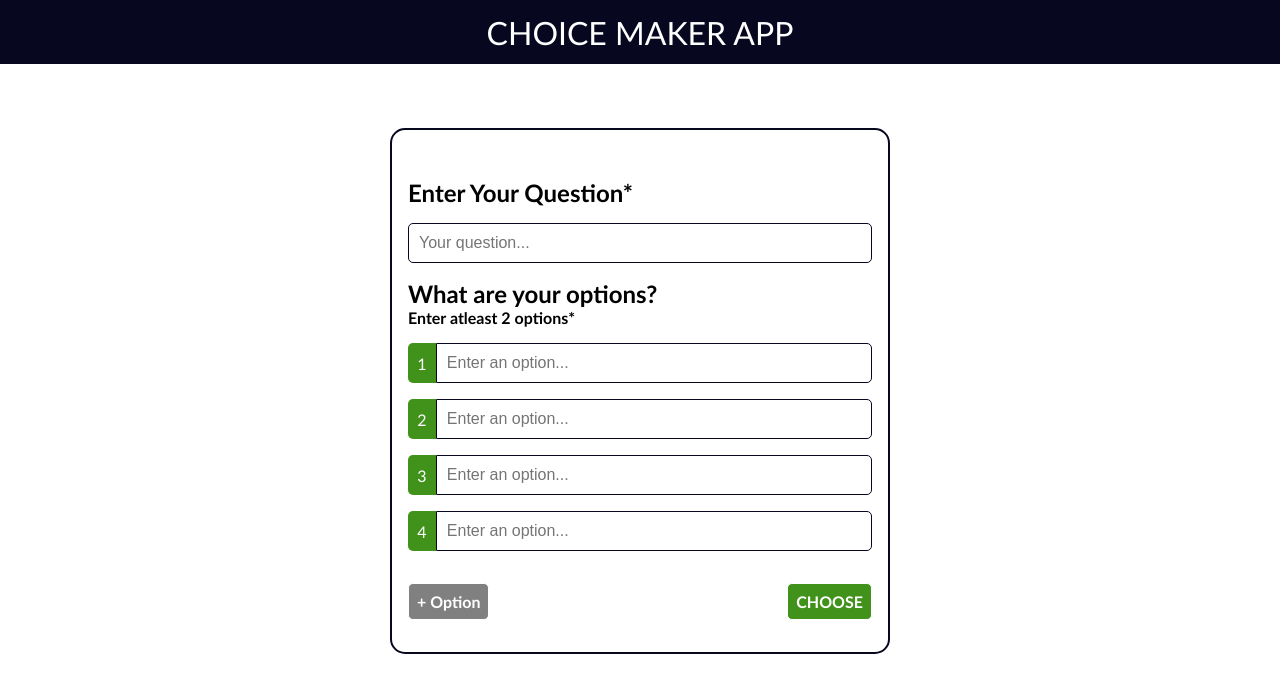
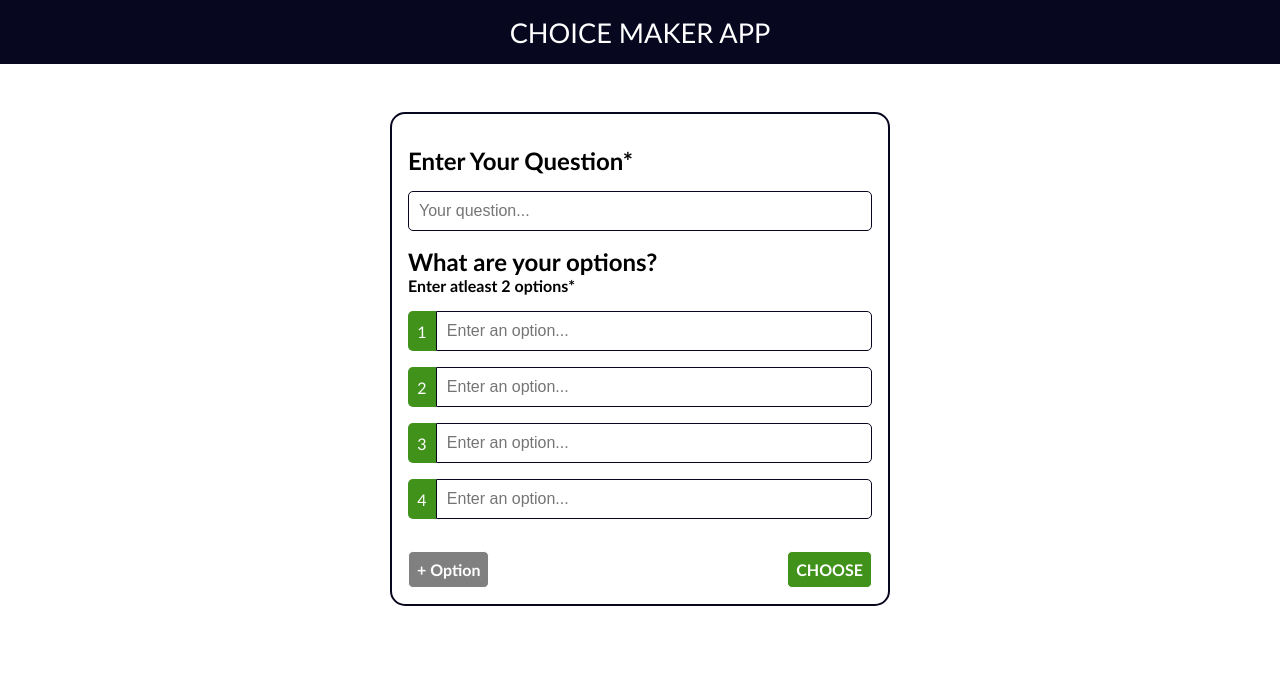
Before and after one commit to Chizycodes/Choice-Maker-App, a React (Create React App) app: page / in a window 1280 px wide. Shown: the top 692 px of the page. Built offline with nearby package versions, Linux system fonts and the light colour scheme.

Commit message:
some adjustments

```diff
--- a/src/index.css
+++ b/src/index.css
@@ -11,7 +11,7 @@ body {
 nav {
     background-color: rgb(7, 7, 32);
     color: white;
-    font-size: 2rem;
+    font-size: 1.7rem;
     height: 4rem;
     display: flex;
     align-items: center;
@@ -21,10 +21,10 @@ nav {
 .container {
     width: 90%;
     max-width: 500px;
-    margin: 4rem auto;
+    margin: 3rem auto;
     border: 2px solid rgb(7, 7, 32);
     border-radius: 15px;
-    padding: 2rem 1rem;
+    padding: 1rem;
     display: flex;
     flex-direction: column;
     justify-content: center;
```
